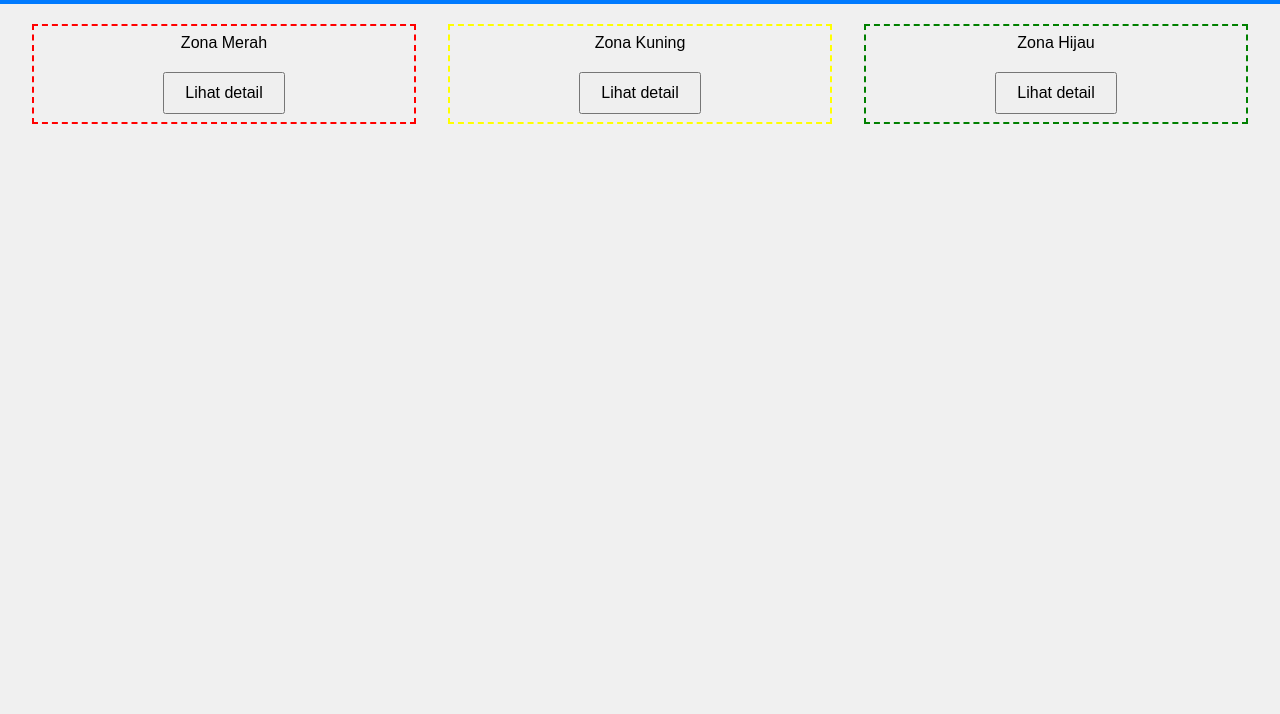
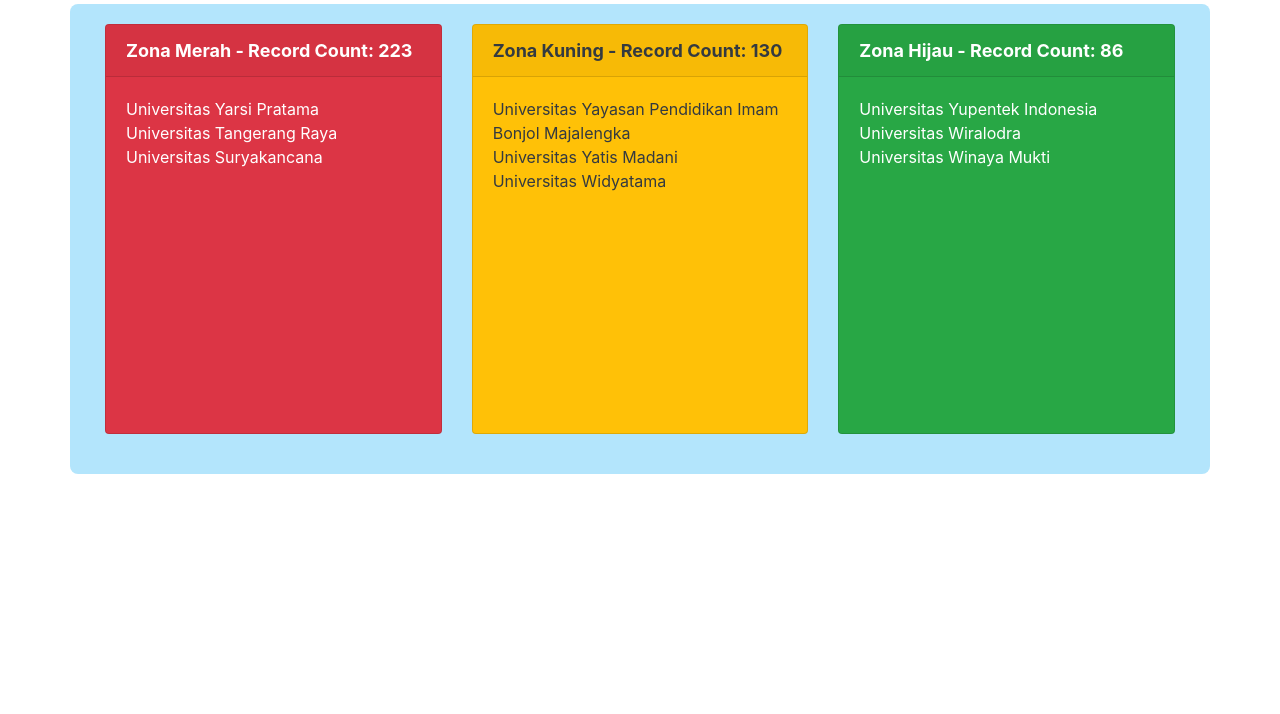
Before and after one commit to lldikti4/lldikti4.github.io, a plain HTML site: page klaster.html in a window 1280 px wide. Shown: the part 86-800 px from the top of the page. Drawn offline with nearby package versions, Linux system fonts and the light colour scheme.

Commit message:
halaman kluster

```diff
--- a/klaster.html
+++ b/klaster.html
@@ -3,82 +3,102 @@
 <head>
     <meta charset="UTF-8">
     <meta name="viewport" content="width=device-width, initial-scale=1.0">
-    <title>Klasterisasi Perguruan Tinggi  SPMI</title>
+    <title>Clustering of Universities Based on SPMI</title>
+    <link href="https://maxcdn.bootstrapcdn.com/bootstrap/4.5.2/css/bootstrap.min.css" rel="stylesheet">
     <style>
-        body {
-            font-family: Arial, sans-serif;
-            margin: 0;
-            padding: 0;
-            background-color: #f0f0f0;
-        }
         .header {
-            background-color: #007BFF;
-            color: white;
-            padding: 20px 40px;
             display: flex;
             align-items: center;
+            justify-content: space-between;
+            padding: 10px 50px;
+            background-color: #f2f2f2;
         }
         .header img {
             height: 50px;
-            margin-right: 20px;
         }
-        .zones-container {
-            display: flex;
-            justify-content: space-evenly;
-            padding: 20px 0;
+        .cluster-box {
+            margin-top: 20px;
         }
-        .zone {
-            width: 30%;
-            padding: 10px;
-            box-sizing: border-box;
-            text-align: center;
-            position: relative;
+        .cluster-container {
+            background-color: #b3e5fc; /* Light blue background */
+            padding: 20px;
+            border-radius: 8px;
+            display: flex; /* Ensure the zones align horizontally */
         }
-        .zone:before {
-            content: '';
-            position: absolute;
-            top: 0;
-            left: 0;
-            right: 0;
-            bottom: 0;
-            border: 2px dashed #ccc;
-            pointer-events: none;
+        .university-list {
+            height: 300px; /* Set a fixed height or make it dynamic based on content */
+            overflow-y: auto; /* Allows scrolling */
         }
-        .red:before {
-            border-color: red;
+        .card-header {
+            font-size: 18px;
+            font-weight: bold;
         }
-        .yellow:before {
-            border-color: yellow;
-        }
-        .green:before {
-            border-color: green;
-        }
-        .zone button {
-            margin-top: 20px;
-            padding: 10px 20px;
-            font-size: 16px;
-            cursor: pointer;
+        .card {
+            margin-bottom: 20px; /* Space between cards when stacked */
         }
     </style>
 </head>
 <body>
     <div class="header">
-        <img src="logo-lldikti.png" alt="LLDIKTI Logo">
-        <div>KLASTERISASI PERGURUAN TINGGI BERDASARKAN SPMI</div>
+        <!-- Wrap the logo in an anchor tag pointing to index.html -->
+        <a href="index.html">
+            <img src="logo-lldikti.png" alt="LLDIKTI Logo">
+        </a>
+        <div><strong>KLASTERISASI PERGURUAN TINGGI BERDASARKAN SPMI</strong></div>
     </div>
-    <div class="zones-container">
-        <div class="zone red">
-            <div>Zona Merah</div>
-            <button onclick="alert('Detail zona merah')">Lihat detail</button>
-        </div>
-        <div class="zone yellow">
-            <div>Zona Kuning</div>
-            <button onclick="alert('Detail zona kuning')">Lihat detail</button>
-        </div>
-        <div class="zone green">
-            <div>Zona Hijau</div>
-            <button onclick="alert('Detail zona hijau')">Lihat detail</button>
+    <div class="container">
+        <div class="row cluster-box">
+            <div class="cluster-container col-12"> <!-- Container for the three zones -->
+                <!-- Zona Merah -->
+                <div class="col-md-4">
+                    <div class="card text-white bg-danger">
+                        <div class="card-header">Zona Merah - Record Count: 223</div>
+                        <div class="card-body">
+                            <ul class="list-unstyled university-list">
+                                <!-- Dynamically generate list items here -->
+                                <li>Universitas Yarsi Pratama</li>
+                                <li>Universitas Tangerang Raya</li>
+                                <li>Universitas Suryakancana</li>
+                                <!-- Add more as needed -->
+                            </ul>
+                        </div>
+                    </div>
+                </div>
+                <!-- Zona Kuning -->
+                <div class="col-md-4">
+                    <div class="card text-dark bg-warning">
+                        <div class="card-header">Zona Kuning - Record Count: 130</div>
+                        <div class="card-body">
+                            <ul class="list-unstyled university-list">
+                                <!-- Dynamically generate list items here -->
+                                <li>Universitas Yayasan Pendidikan Imam Bonjol Majalengka</li>
+                                <li>Universitas Yatis Madani</li>
+                                <li>Universitas Widyatama</li>
+                                <!-- Add more as needed -->
+                            </ul>
+                        </div>
+                    </div>
+                </div>
+                <!-- Zona Hijau -->
+                <div class="col-md-4">
+                    <div class="card text-white bg-success">
+                        <div class="card-header">Zona Hijau - Record Count: 86</div>
+                        <div class="card-body">
+                            <ul class="list-unstyled university-list">
+                                <!-- Dynamically generate list items here -->
+                                <li>Universitas Yupentek Indonesia</li>
+                                <li>Universitas Wiralodra</li>
+                                <li>Universitas Winaya Mukti</li>
+                                <!-- Add more as needed -->
+                            </ul>
+                        </div>
+                    </div>
+                </div>
+            </div>
         </div>
     </div>
+    <script src="https://code.jquery.com/jquery-3.5.1.slim.min.js"></script>
+    <script src="https://cdn.jsdelivr.net/npm/@popperjs/core@2.9.3/dist/umd/popper.min.js"></script>
+    <script src="https://stackpath.bootstrapcdn.com/bootstrap/4.5.2/js/bootstrap.min.js"></script>
 </body>
 </html>
```
Also changed, not shown: cluster.html (deleted, +0 -46 lines), index.html (+6 -15 lines), script.js (+15 -16 lines).
